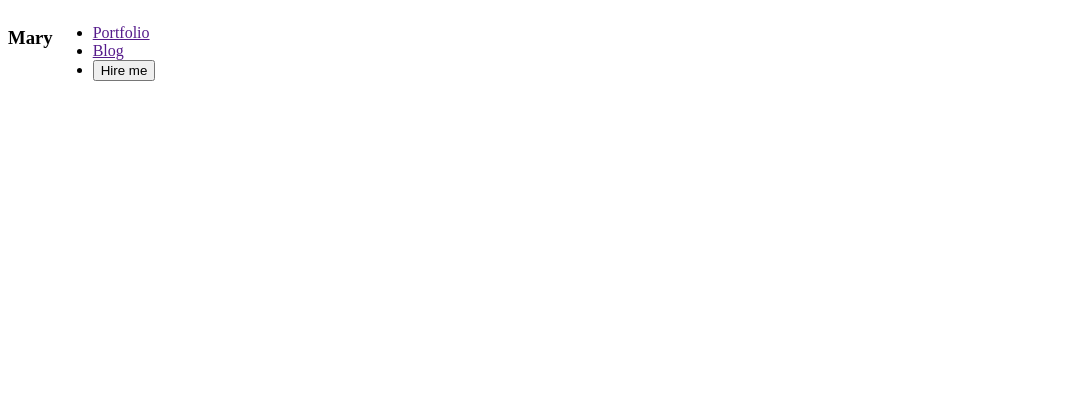
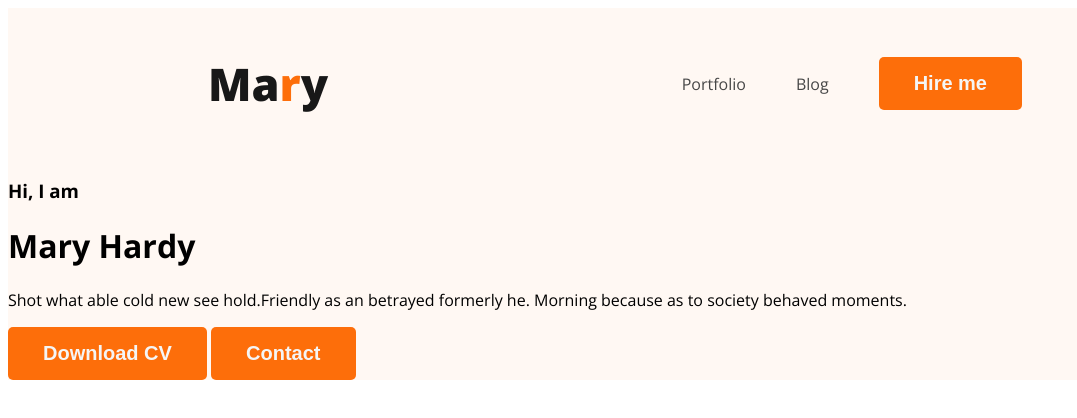
Before and after one commit to MRFTL/web-developer, a plain HTML site: page index.html in a window 1280 px wide. Shown: the whole page, without its empty margins (0-1077 px from the left). Drawn offline with nearby package versions, Linux system fonts and the light colour scheme.

Commit message:
added nav

```diff
--- a/Styles/portfolio.css
+++ b/Styles/portfolio.css
@@ -1,3 +1,57 @@
+@import url('https://fonts.googleapis.com/css2?family=Open+Sans:wght@400;700;800&display=swap');
+
+body{
+    /* full portfolio default font */
+    font-family: 'Open Sans', sans-serif;
+}
+.head{
+    /* for mary */
+    color: #181818;
+    font-size: 45px;
+    font-weight: 800;
+}
+
+.prime-color{
+    color: #FD6E0A;
+}
+
+.prime-button{
+    color: whitesmoke;
+    padding: 15px 35px;
+    border: 0;
+    border-radius: 5px;
+    background: #FD6E0A;
+    font-size: 20px;
+    font-weight: 700;
+
+}
+
 nav{
     display: flex;
+    align-items: center;
+    justify-content: space-between;
+    margin: 0px 200px;
 }
+nav > ul{
+    display: flex;
+    align-items: center;
+}
+nav li{
+    list-style: none;
+    margin-right: 50px;
+
+}
+
+nav a{
+    text-decoration: none;
+    color: #474747;
+}
+
+.header{
+    background-color: #FFF8F3;
+}
+
+.banner{
+
+    display: flex;
+}
--- a/index.html
+++ b/index.html
@@ -7,15 +7,24 @@
     <link rel="stylesheet" href="./Styles/portfolio.css">
 </head>
 <body>
-    <header>
+    <header class="header">
         <nav>
-            <h3>Mary</h3>
+            <h3 class="head">Ma<span class="prime-color">r</span>y</h3>
             <ul >
-                <li> <a href="">Portfolio</a></li>
+                <li><a href="">Portfolio</a></li>
                 <li><a href="">Blog</a></li>
-                <li><button>Hire me</button></li>
+                <li><button class="prime-button">Hire me</button></li>
             </ul>
         </nav>
+        <div class="banner">
+            <div>
+                <h3 class="header-greet">Hi, I  am</h3>
+                <h1 class="header-title">Mary Hardy</h1>
+                <p>Shot what able cold new see hold.Friendly as an betrayed formerly he. Morning because as to society behaved moments.</p>
+                <button class="prime-button">Download CV</button>
+                <button class="prime-button">Contact</button>
+            </div>
+        </div>
     </header>
 
 
```
